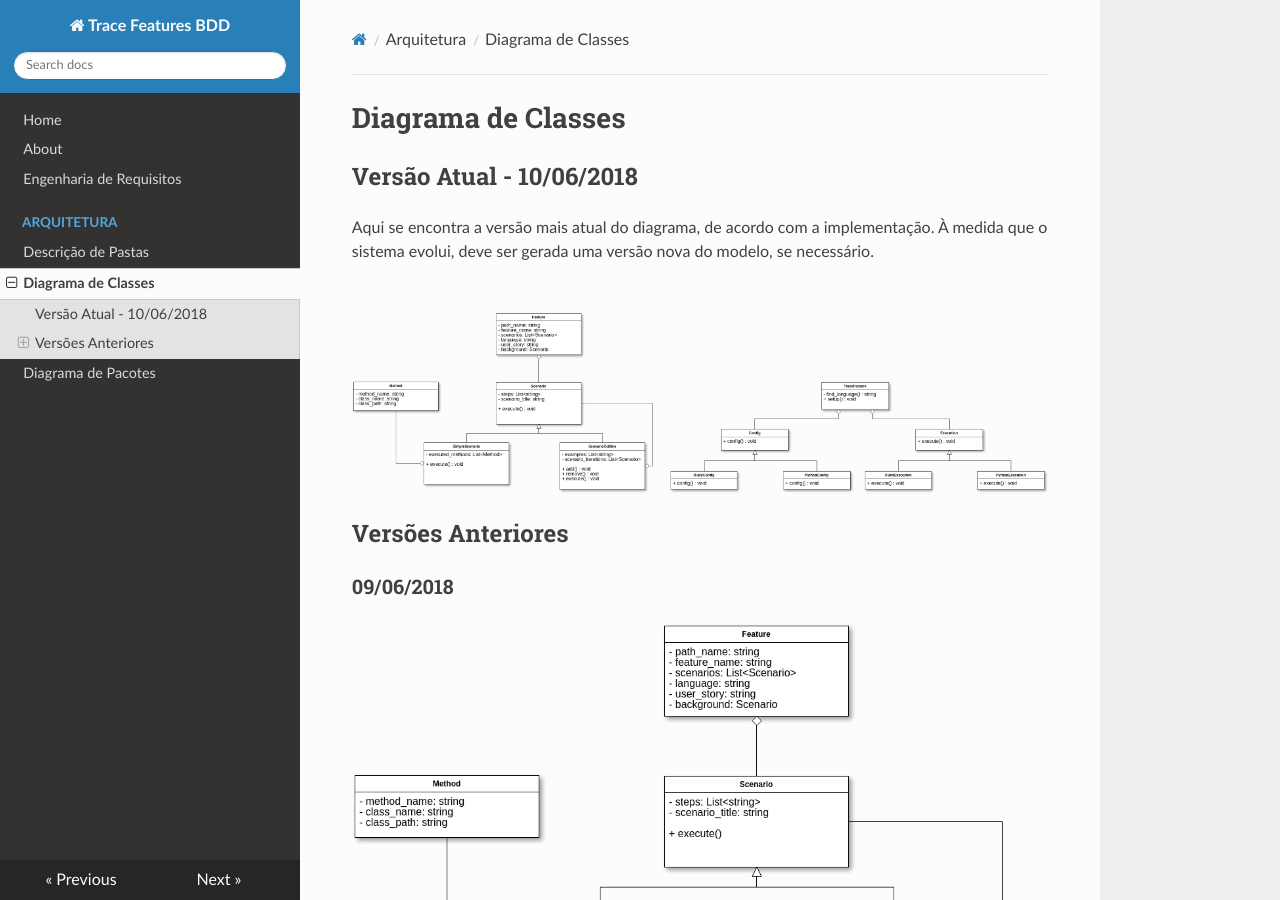
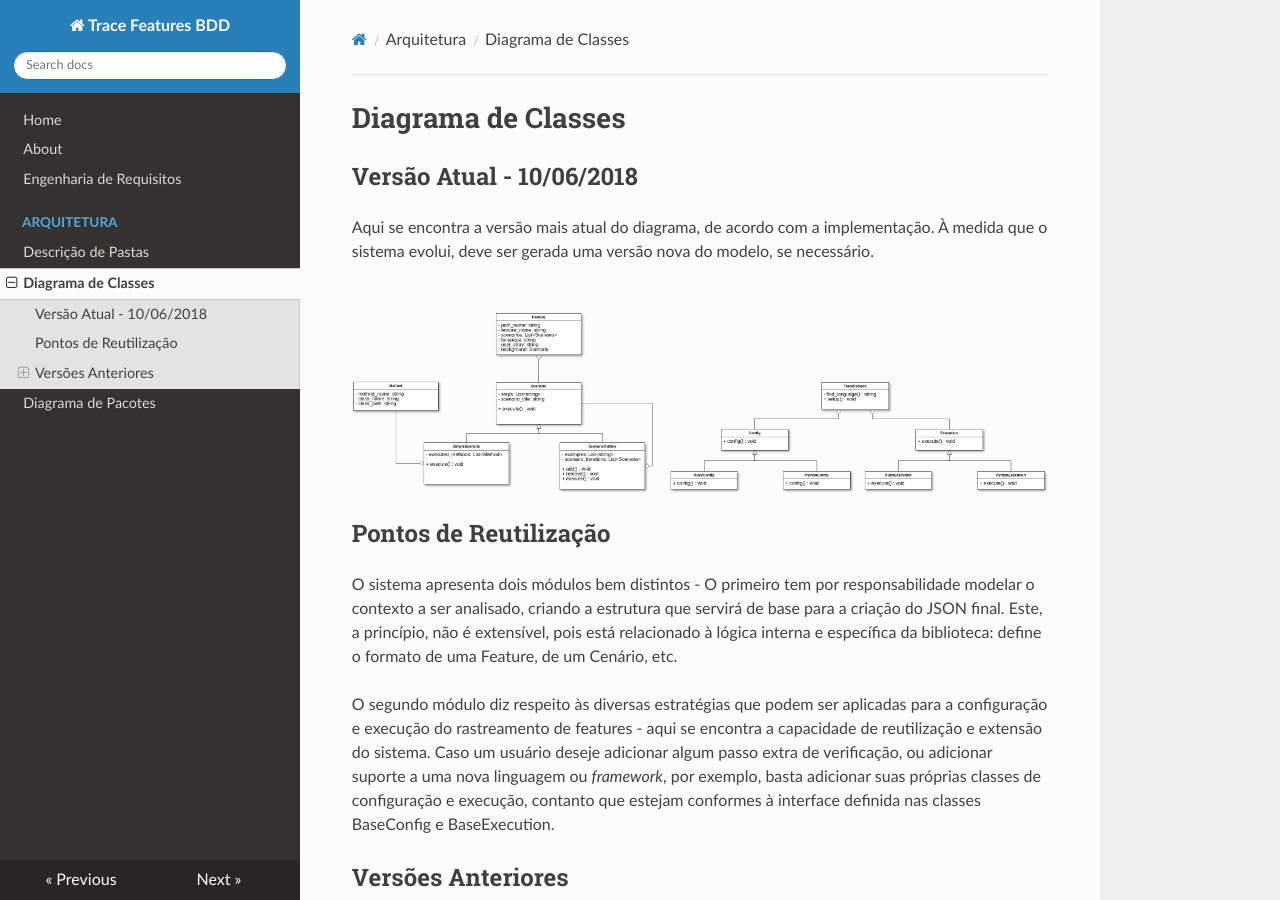
Before and after one commit to trace-features-bdd/trace_feature_docs, an MkDocs documentation site: the page built from docs/arquitetura/diagrama_classes.md, in a window 1280 px wide and 900 px high. Built offline with MkDocs 1.6.1, drawn with Linux system fonts in a browser that asks for light colours; nearby versions of some CDN libraries; old or Windows-style settings are respelled for this version of MkDocs.

Commit message:
Adiciona explicação dos pontos de reutilização da biblioteca.
Co-authored-by: Bernardo Henrique <bernardohrl.unb@gmail.com>
Co-authored-by: Bruna Pinos <bruna.pinos@gmail.com>
Co-authored-by: Clarissa Borges <clarissalimab08@gmail.com>
Co-authored-by: Daniel Teles <danieelteles@gmail.com>
Co-authored-by: Felipe Hargreaves <fhargreaves00@gmail.com>
Co-authored-by: Halê Valente Silva <halevalente@gmail.com>
Co-authored-by: Leticia de Souza <leticia.souza212@gmail.com>
Co-authored-by: Mariana Pícolo <marianapicolo@hotmail.com>

```diff
--- a/docs/arquitetura/diagrama_classes.md
+++ b/docs/arquitetura/diagrama_classes.md
@@ -5,6 +5,11 @@ Aqui se encontra a versão mais atual do diagrama, de acordo com a implementaç
 
 ![Diagrama de Classes](../img/DiagramadeClassesV2.png)
 
+## Pontos de Reutilização
+O sistema apresenta dois módulos bem distintos - O primeiro tem por responsabilidade modelar o contexto a ser analisado, criando a estrutura que servirá de base para a criação do JSON final. Este, a princípio, não é extensível, pois está relacionado à lógica interna e específica da biblioteca: define o formato de uma Feature, de um Cenário, etc.
+
+O segundo módulo diz respeito às diversas estratégias que podem ser aplicadas para a configuração e execução do rastreamento de features - aqui se encontra a capacidade de reutilização e extensão do sistema. Caso um usuário deseje adicionar algum passo extra de verificação, ou adicionar suporte a uma nova linguagem ou *framework*, por exemplo, basta adicionar suas próprias classes de configuração e execução, contanto que estejam conformes à interface definida nas classes BaseConfig e BaseExecution.
+
 ## Versões Anteriores
 
 ### 09/06/2018
```
